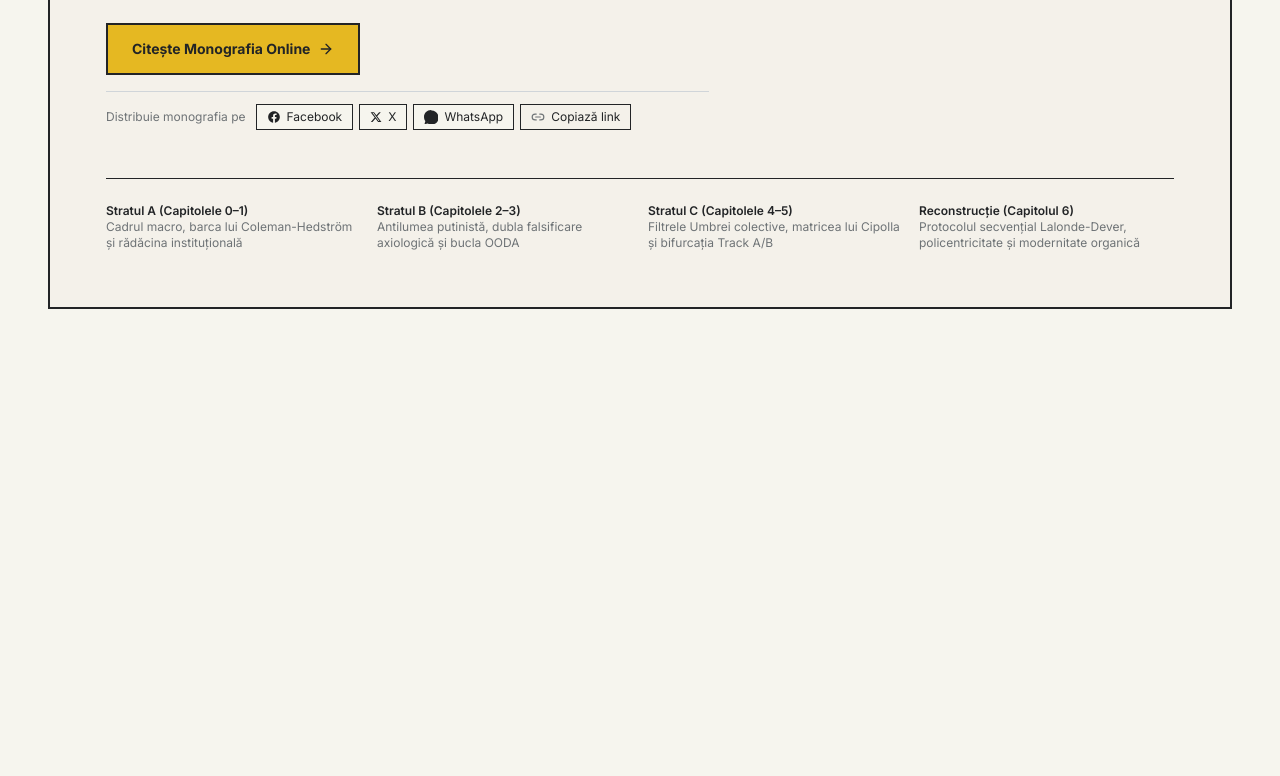
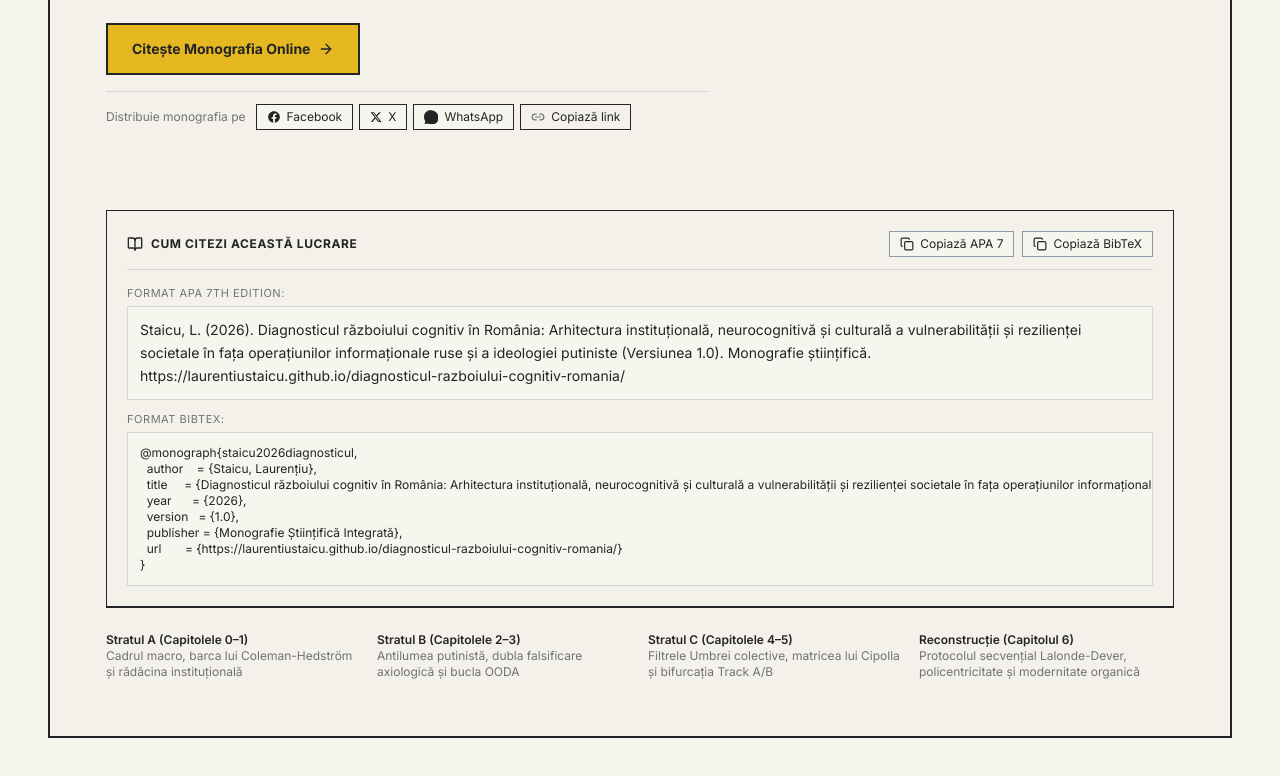
Before and after one commit to LaurentiuStaicu/diagnosticul-razboiului-cognitiv-romania, a React (Vite) app: page / in a window 1280 px wide. Shown: the part 777-1553 px from the top of the page. Before the commit the page ends 1134 px from the top, so only its background shows below. Built offline with nearby package versions, Linux system fonts and the light colour scheme.

Commit message:
Publicare cod sursă Diagnosticul războiului cognitiv în România (Versiunea 1.0)

```diff
--- a/src/App.tsx
+++ b/src/App.tsx
@@ -218,6 +218,7 @@ export function App() {
   );
   const [selectedAuthorCitation, setSelectedAuthorCitation] = useState<string | null>(null);
   const [labFigureId, setLabFigureId] = useState<number>(initialHash.labFigureId ?? 1);
+  const [isAnchorCopied, setIsAnchorCopied] = useState(false);
   const [isSearchOpen, setIsSearchOpen] = useState<boolean>(false);
 
   const readingStageRef = useRef<HTMLDivElement>(null);
@@ -731,15 +732,31 @@ export function App() {
                     />
                   </div>
 
-                  {/* Chapter Kicker & Subchapter Title */}
+                  {/* Chapter Kicker & Subchapter Title with Copyable Anchor Link */}
                   <div className="text-xs font-mono font-semibold text-[#6E7376] mb-1.5">
                     {currentStep.chapterNumber === 0
                       ? currentStep.chapterTitle
                       : `Capitolul ${currentStep.chapterNumber} · ${currentStep.chapterTitle.replace(/^Capitolul\s+[0-9]+:\s*/, '').replace(/^[0-9]+\.\s*/, '')}`}
                   </div>
-                  <h2 className="font-serif text-xl sm:text-3xl font-bold text-[#222426] headline-balance leading-snug">
-                    {currentStep.title}
-                  </h2>
+                  <div className="group relative flex items-start justify-between gap-2">
+                    <h2 className="font-serif text-xl sm:text-3xl font-bold text-[#222426] headline-balance leading-snug">
+                      {currentStep.title}
+                    </h2>
+                    <button
+                      type="button"
+                      onClick={() => {
+                        const anchorUrl = `https://laurentiustaicu.github.io/diagnosticul-razboiului-cognitiv-romania/#pasul-${currentStep.stepNumber}`;
+                        navigator.clipboard.writeText(anchorUrl);
+                        setIsAnchorCopied(true);
+                        setTimeout(() => setIsAnchorCopied(false), 2000);
+                      }}
+                      className="opacity-70 group-hover:opacity-100 px-2 py-1 text-xs font-mono border border-[#8C9BA5] bg-[#F4F1EA] hover:border-[#222426] hover:bg-[#E5B822] transition-all cursor-pointer shrink-0 flex items-center gap-1"
+                      title="Copiază linkul direct către această secțiune"
+                    >
+                      <span className="font-bold text-[#222426]">#</span>
+                      <span>{isAnchorCopied ? 'Copiat!' : 'Anchor'}</span>
+                    </button>
+                  </div>
                   {currentStep.subtitle && (
                     <p className="font-serif text-base sm:text-lg font-normal text-[#2C3539] mt-2 leading-relaxed">
                       {currentStep.subtitle}
--- /dev/null
+++ b/src/components/CitationBox.tsx
@@ -0,0 +1,86 @@
+import React, { useState } from 'react';
+import { Copy, Check, BookOpen } from 'lucide-react';
+
+interface CitationBoxProps {
+  className?: string;
+}
+
+export const CitationBox: React.FC<CitationBoxProps> = ({ className = '' }) => {
+  const [copiedFormat, setCopiedFormat] = useState<'apa' | 'bibtex' | null>(null);
+
+  const apaCitation =
+    'Staicu, L. (2026). Diagnosticul războiului cognitiv în România: Arhitectura instituțională, neurocognitivă și culturală a vulnerabilității și rezilienței societale în fața operațiunilor informaționale ruse și a ideologiei putiniste (Versiunea 1.0). Monografie științifică. https://laurentiustaicu.github.io/diagnosticul-razboiului-cognitiv-romania/';
+
+  const bibtexCitation = `@monograph{staicu2026diagnosticul,
+  author    = {Staicu, Laurențiu},
+  title     = {Diagnosticul războiului cognitiv în România: Arhitectura instituțională, neurocognitivă și culturală a vulnerabilității și rezilienței societale în fața operațiunilor informaționale ruse și a ideologiei putiniste},
+  year      = {2026},
+  version   = {1.0},
+  publisher = {Monografie Științifică Integrată},
+  url       = {https://laurentiustaicu.github.io/diagnosticul-razboiului-cognitiv-romania/}
+}`;
+
+  const handleCopy = (text: string, format: 'apa' | 'bibtex') => {
+    navigator.clipboard.writeText(text);
+    setCopiedFormat(format);
+    setTimeout(() => setCopiedFormat(null), 2500);
+  };
+
+  return (
+    <div className={`bg-[#F4F1EA] border border-[#222426] p-4 sm:p-5 space-y-4 ${className}`}>
+      <div className="flex flex-wrap items-center justify-between gap-2 border-b border-[#D0D5D9] pb-3">
+        <div className="flex items-center gap-2 text-xs font-mono font-bold text-[#222426]">
+          <BookOpen className="w-4 h-4 text-[#222426] shrink-0" />
+          <span className="uppercase tracking-wider">Cum citezi această lucrare</span>
+        </div>
+        <div className="flex items-center gap-2 text-xs font-mono">
+          <button
+            type="button"
+            onClick={() => handleCopy(apaCitation, 'apa')}
+            className={`px-2.5 py-1 border transition-colors cursor-pointer flex items-center gap-1.5 ${
+              copiedFormat === 'apa'
+                ? 'bg-[#E5B822] text-[#222426] border-[#222426] font-bold'
+                : 'bg-[#F6F5EE] text-[#222426] border-[#8C9BA5] hover:border-[#222426]'
+            }`}
+          >
+            {copiedFormat === 'apa' ? <Check className="w-3.5 h-3.5" /> : <Copy className="w-3.5 h-3.5" />}
+            <span>{copiedFormat === 'apa' ? 'Copiat (APA 7)' : 'Copiază APA 7'}</span>
+          </button>
+
+          <button
+            type="button"
+            onClick={() => handleCopy(bibtexCitation, 'bibtex')}
+            className={`px-2.5 py-1 border transition-colors cursor-pointer flex items-center gap-1.5 ${
+              copiedFormat === 'bibtex'
+                ? 'bg-[#E5B822] text-[#222426] border-[#222426] font-bold'
+                : 'bg-[#F6F5EE] text-[#222426] border-[#8C9BA5] hover:border-[#222426]'
+            }`}
+          >
+            {copiedFormat === 'bibtex' ? <Check className="w-3.5 h-3.5" /> : <Copy className="w-3.5 h-3.5" />}
+            <span>{copiedFormat === 'bibtex' ? 'Copiat (BibTeX)' : 'Copiază BibTeX'}</span>
+          </button>
+        </div>
+      </div>
+
+      <div className="space-y-3 text-xs sm:text-sm">
+        <div>
+          <div className="text-[11px] font-mono text-[#6E7376] uppercase tracking-wider mb-1">
+            Format APA 7th Edition:
+          </div>
+          <p className="font-serif text-[#222426] bg-[#F6F5EE] border border-[#D0D5D9] p-3 leading-relaxed select-all">
+            {apaCitation}
+          </p>
+        </div>
+
+        <div>
+          <div className="text-[11px] font-mono text-[#6E7376] uppercase tracking-wider mb-1">
+            Format BibTeX:
+          </div>
+          <pre className="font-mono text-[11px] sm:text-xs text-[#222426] bg-[#F6F5EE] border border-[#D0D5D9] p-3 overflow-x-auto whitespace-pre select-all">
+            {bibtexCitation}
+          </pre>
+        </div>
+      </div>
+    </div>
+  );
+};
--- a/src/components/GlossaryAndBibliographyView.tsx
+++ b/src/components/GlossaryAndBibliographyView.tsx
@@ -2,6 +2,7 @@ import React, { useState } from 'react';
 import { GLOSSARY_CONCEPTS, BIBLIOGRAPHY_DATA, MASTER_STYLE_PROMPT } from '../data/tablesAndReference';
 import { StratumId } from '../data/types';
 import { Search, Copy, Check } from 'lucide-react';
+import { CitationBox } from './CitationBox';
 
 export const GlossaryAndBibliographyView: React.FC = () => {
   const [activeTab, setActiveTab] = useState<'glossary' | 'bibliography' | 'blueprint'>('glossary');
@@ -219,8 +220,13 @@ export const GlossaryAndBibliographyView: React.FC = () => {
             <span>
               Lucrări afișate ({filteredBibliography.length} din {BIBLIOGRAPHY_DATA.length} lucrări academice individuale verificate în paginile 42–47)
             </span>
-            <span>Ordine alfabetică după autor și an</span>
+            <span>Ordine alfabetică după autor și an (APA 7th Edition)</span>
           </div>
+
+          <div className="p-4 bg-[#F6F5EE]">
+            <CitationBox />
+          </div>
+
           {filteredBibliography.map((item, idx) => (
             <div key={item.id} className="p-4 sm:p-5 hover:bg-[#F4F1EA] transition-colors">
               <div className="flex flex-wrap items-center justify-between gap-2 text-xs font-mono text-[#6E7376] mb-1">
@@ -229,7 +235,7 @@ export const GlossaryAndBibliographyView: React.FC = () => {
                 </span>
                 <span>{item.domain}</span>
               </div>
-              <p className="font-serif text-sm sm:text-base text-[#222426] leading-relaxed">
+              <p className="font-serif text-sm sm:text-base text-[#222426] leading-relaxed pl-[1.4em] -indent-[1.4em]">
                 {item.fullCitation}
               </p>
             </div>
--- a/src/components/LandingCoverPage.tsx
+++ b/src/components/LandingCoverPage.tsx
@@ -1,6 +1,7 @@
 import React from 'react';
 import { ArrowRight } from 'lucide-react';
 import { SocialShareButtons } from './SocialShareButtons';
+import { CitationBox } from './CitationBox';
 
 interface LandingCoverPageProps {
   onOpenInteractivePage: () => void;
@@ -412,6 +413,11 @@ export const LandingCoverPage: React.FC<LandingCoverPageProps> = ({
           </div>
         </div>
 
+        {/* Academic Citation Box (APA 7 & BibTeX) */}
+        <div className="mt-8">
+          <CitationBox />
+        </div>
+
         {/* Bottom Archival Summary Strip (Static Text Metadata — Zero Buttons) */}
         <div className="pt-6 border-t border-[#222426] grid grid-cols-1 sm:grid-cols-2 lg:grid-cols-4 gap-4 text-xs text-[#6E7376]">
           <div>
```
Also changed, not shown: src/components/TablesAndRegionalView.tsx (+74 -2 lines).
